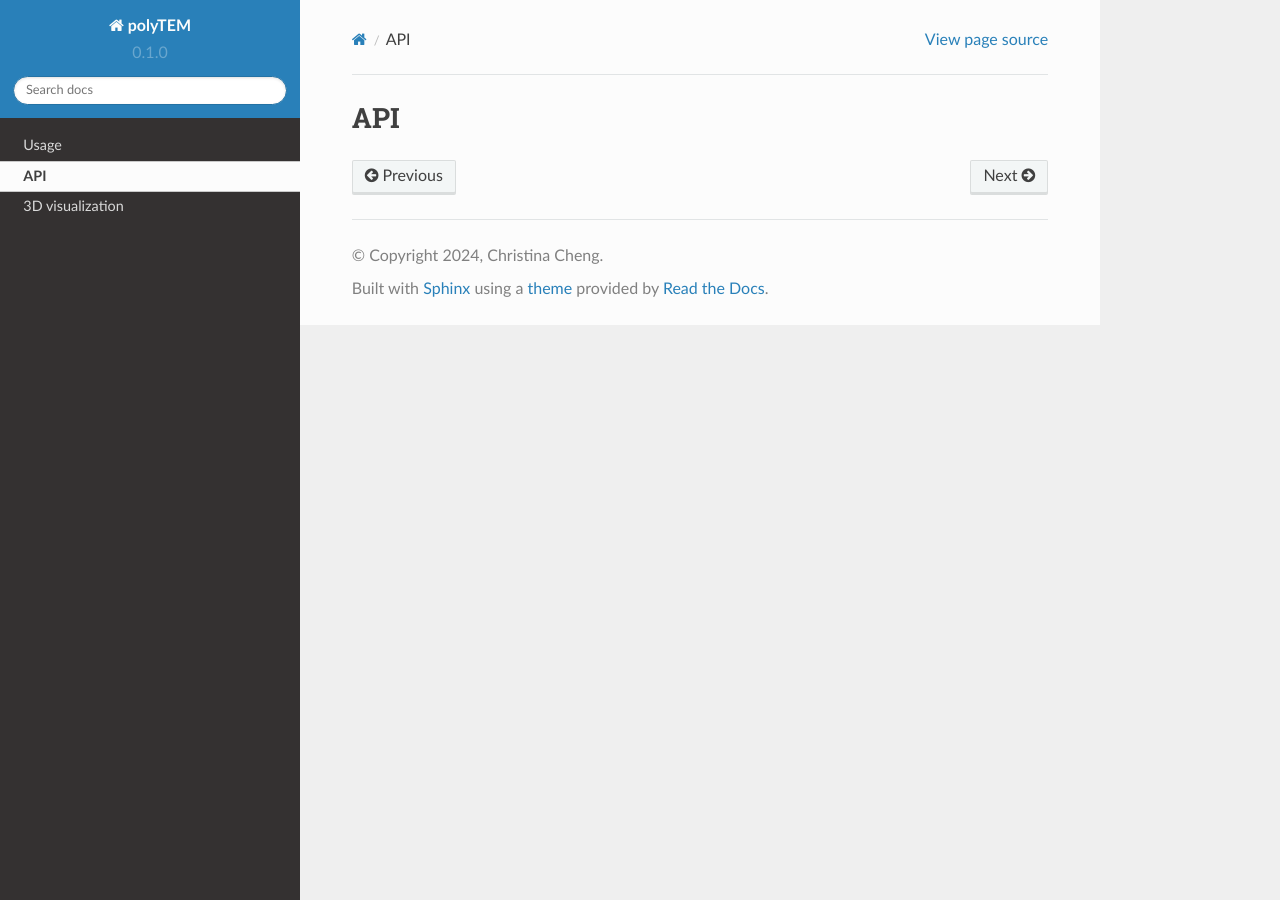
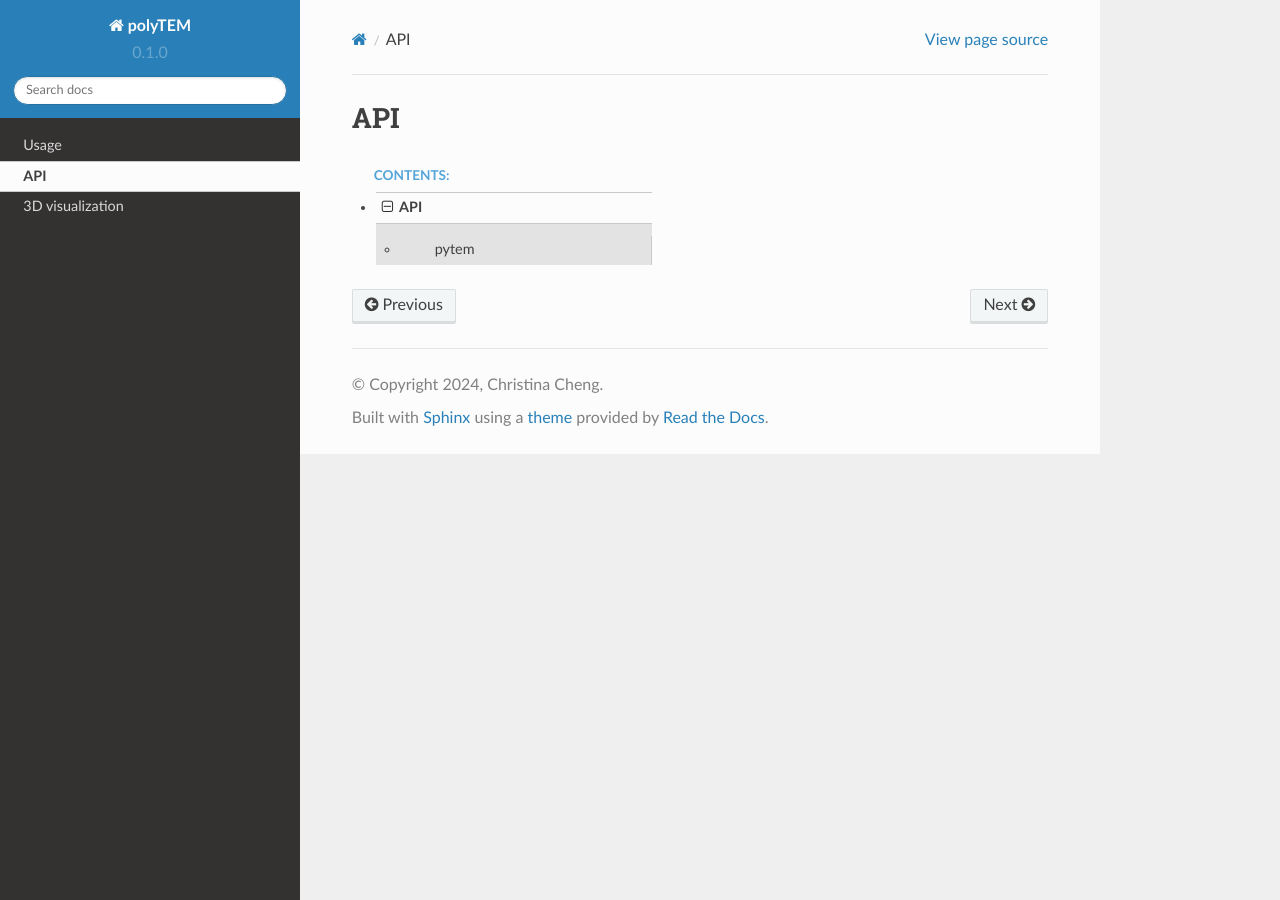
Before and after one commit to chxcheng/polyTEM, a Sphinx documentation site: the page built from docs/source/api.rst, in a window 1280 px wide. Built offline with Sphinx 7.4.7 and the Read the Docs theme 2.0.0, drawn with Linux system fonts in a browser that asks for light colours.

Commit message:
prebuilt api

```diff
--- a/docs/source/api.rst
+++ b/docs/source/api.rst
@@ -1,2 +1,15 @@
 API
 ===
+
+.. raw:: html
+
+    <div class="wy-menu wy-menu-vertical" data-spy="affix" role="navigation" aria-label="Navigation menu">
+                <p class="caption" role="heading"><span class="caption-text">Contents:</span></p>
+    <ul class="current">
+    <li class="toctree-l1 current"><a class="current reference internal" href="#">API</a><ul>
+    <li class="toctree-l2"><a class="reference internal" href="generated_api/pytem.html">pytem</a></li>
+    </ul>
+    </li>
+    </ul>
+
+    </div>
```
Also changed, not shown: .readthedocs.yaml.
